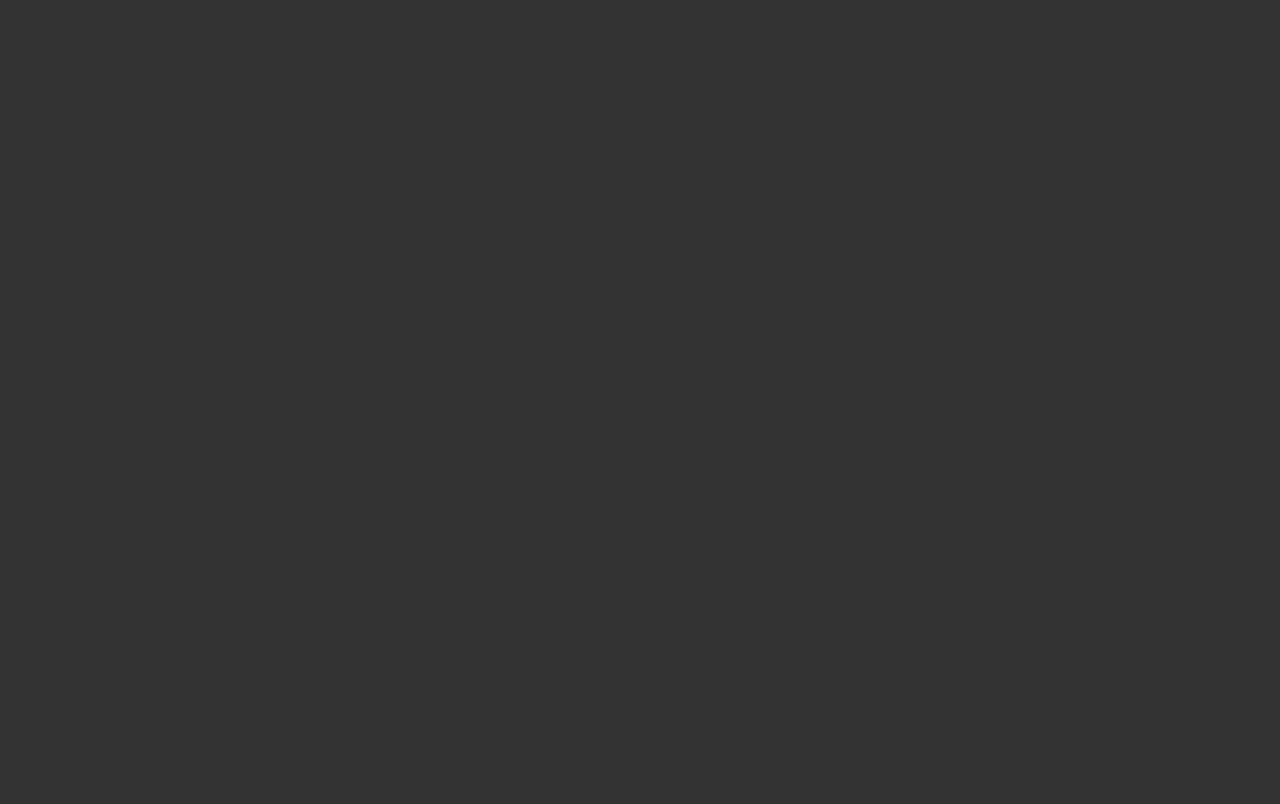
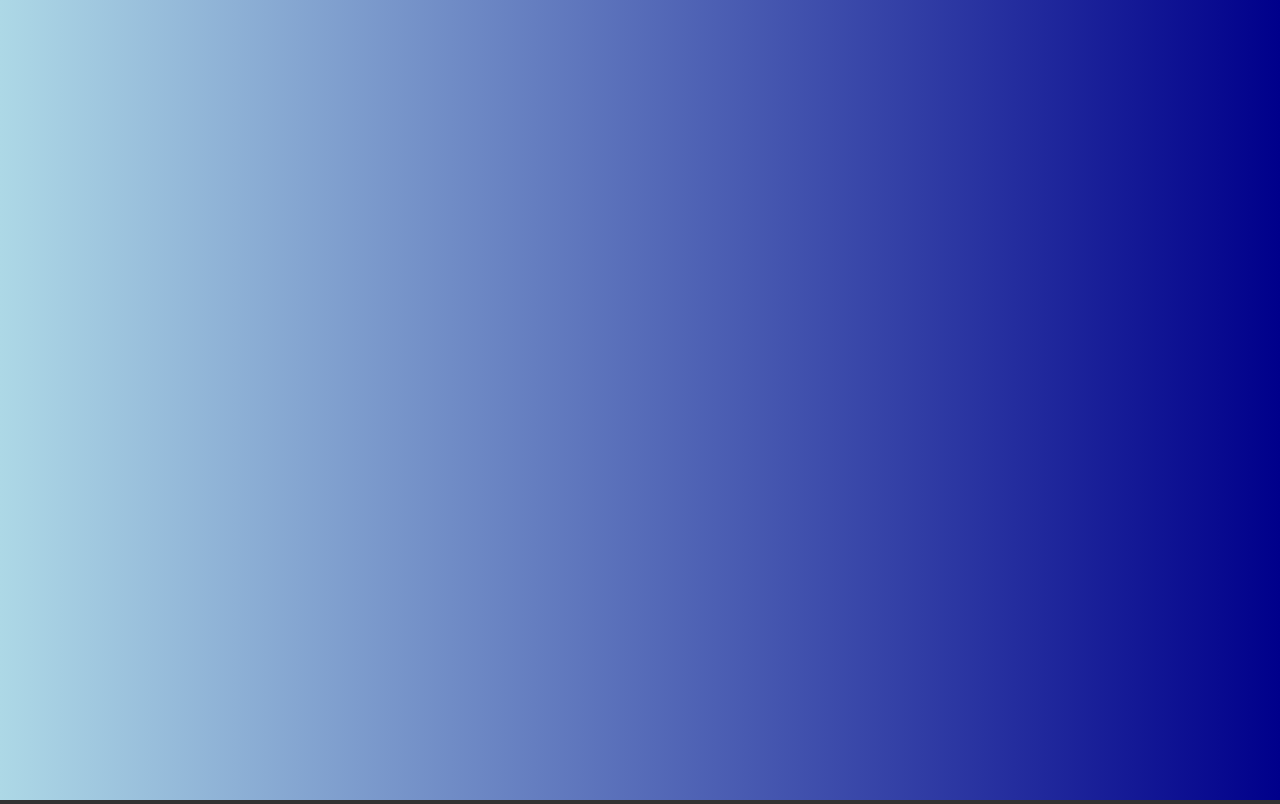
Before and after one commit to RNtaate/Canvas-Projects, a website built with webpack: page bouncingPlayBalls/src/template.html in a window 1280 px wide. Built offline with nearby package versions, Linux system fonts and the light colour scheme.

Commit message:
Update html design with a canvas
Try out canvas in index.js file

```diff
--- a/bouncingPlayBalls/src/index.js
+++ b/bouncingPlayBalls/src/index.js
@@ -1,3 +1,14 @@
 import './styles/index.css';
 
-console.log('Bouncing Play Balls.');
+const canvas = document.getElementById('drawCanvas');
+const context = canvas.getContext('2d');
+
+canvas.width = innerWidth;
+canvas.height = innerHeight;
+
+const grad = context.createLinearGradient(0, 0, canvas.width, 0);
+grad.addColorStop(0, 'lightblue');
+grad.addColorStop(1, 'darkblue');
+
+context.fillStyle = grad;
+context.fillRect(0, 0, canvas.width, canvas.height);
--- a/bouncingPlayBalls/src/template.html
+++ b/bouncingPlayBalls/src/template.html
@@ -5,5 +5,7 @@
     <meta name="viewport" content="width=device-width, initial-scale=1.0" />
     <title><%= htmlWebpackPlugin.options.title %></title>
   </head>
-  <body></body>
+  <body>
+    <canvas id="drawCanvas"></canvas>
+  </body>
 </html>
```
